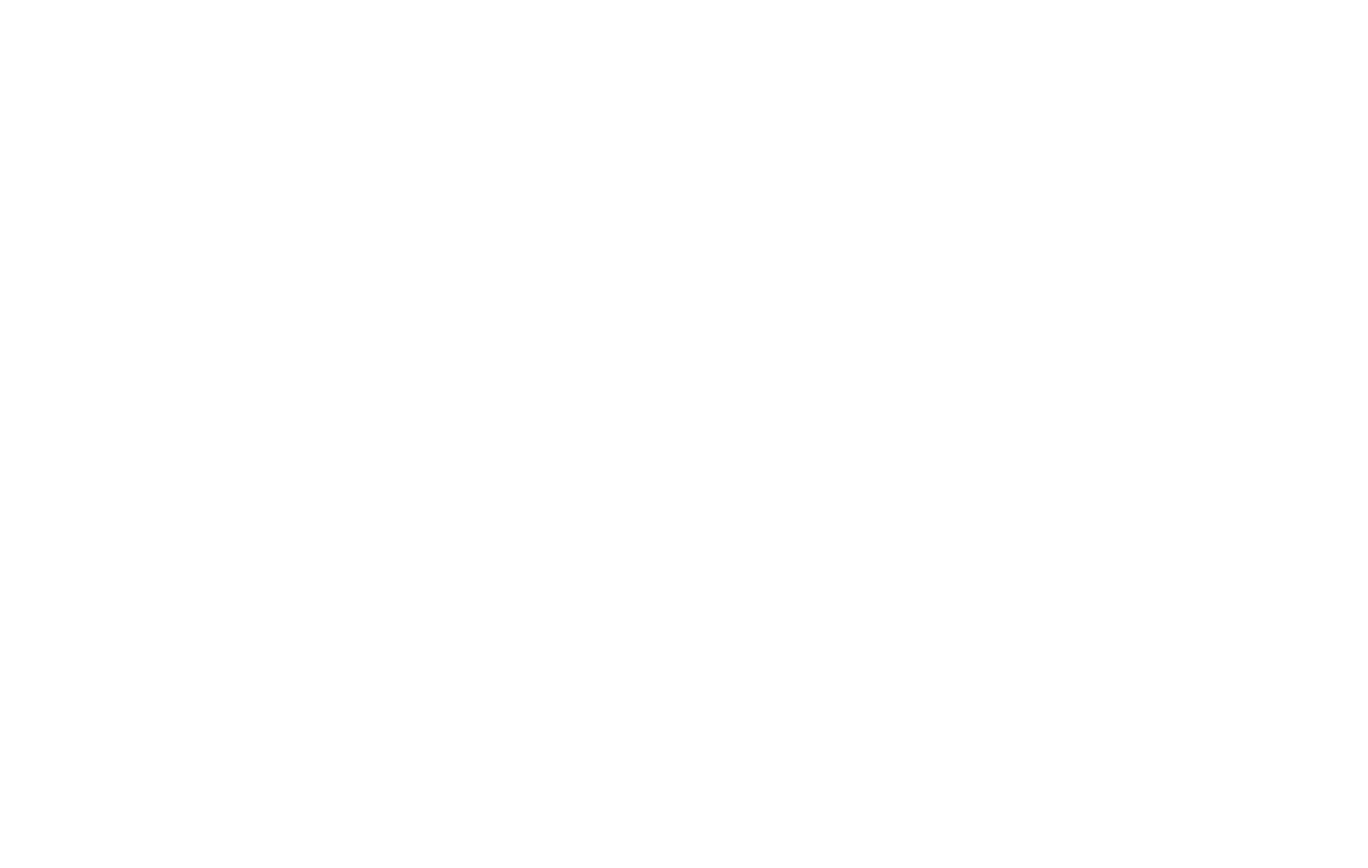
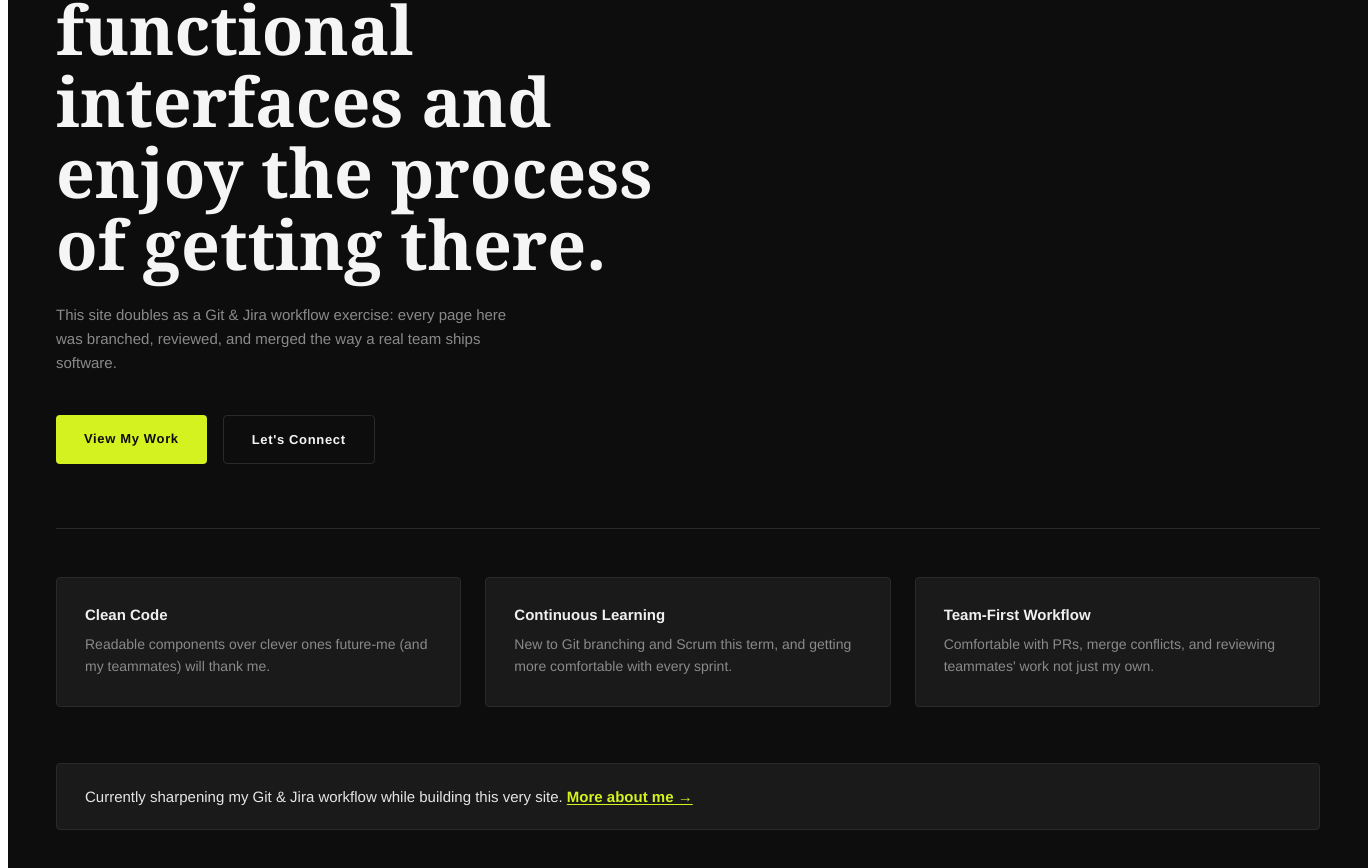
Before and after one commit to ra1phn/githappens_portfolio, a React (Vite) app: page / in a window 1280 px wide. Shown: the part 213-1081 px from the top of the page, 1368 px wide, since content can reach past the window. Before the commit the page ends 800 px from the top, so only its background shows below. Built offline with nearby package versions, Linux system fonts and the light colour scheme.

Commit message:
G5P-3: restyle Home page to match Contact page's dark theme

```diff
--- /dev/null
+++ b/src/pages/Home.css
@@ -0,0 +1,131 @@
+.home-page {
+  background-color: #0d0d0d;
+  color: #f5f5f5;
+  font-family: 'Helvetica Neue', Arial, sans-serif;
+  min-height: 100vh;
+  width: 100%;
+  padding: 56px 48px;
+}
+
+.home-kicker {
+  color: #c98a4b;
+  font-size: 13px;
+  letter-spacing: 0.12em;
+  text-transform: uppercase;
+  margin: 0 0 20px;
+  font-weight: 600;
+}
+
+.home-headline {
+  font-family: Georgia, 'Times New Roman', serif;
+  font-weight: 700;
+  font-size: 68px;
+  line-height: 1.05;
+  margin: 0 0 24px;
+  max-width: 16ch;
+  color: #f5f5f5;
+}
+
+.home-subtext {
+  color: #8a8a8a;
+  font-size: 15px;
+  line-height: 1.6;
+  max-width: 56ch;
+  margin: 0 0 40px;
+}
+
+.home-cta-row {
+  display: flex;
+  gap: 16px;
+  flex-wrap: wrap;
+  margin-bottom: 64px;
+}
+
+.home-cta {
+  display: inline-block;
+  padding: 16px 28px;
+  border-radius: 4px;
+  font-weight: 700;
+  font-size: 13px;
+  letter-spacing: 0.05em;
+  text-decoration: none;
+  transition: opacity 0.15s ease;
+}
+
+.home-cta:hover {
+  opacity: 0.9;
+}
+
+.home-cta-primary {
+  background-color: #d4f21f;
+  color: #0d0d0d;
+}
+
+.home-cta-secondary {
+  background-color: transparent;
+  color: #f5f5f5;
+  border: 1px solid #2a2a2a;
+}
+
+.home-highlights {
+  display: grid;
+  grid-template-columns: repeat(3, 1fr);
+  gap: 24px;
+  margin-bottom: 56px;
+  border-top: 1px solid #2a2a2a;
+  padding-top: 48px;
+}
+
+.home-highlight-card {
+  background-color: #1a1a1a;
+  border: 1px solid #2a2a2a;
+  border-radius: 4px;
+  padding: 28px;
+}
+
+.home-highlight-title {
+  font-size: 15px;
+  font-weight: 700;
+  color: #f0f0f0;
+  margin: 0 0 10px;
+}
+
+.home-highlight-desc {
+  font-size: 14px;
+  line-height: 1.6;
+  color: #8a8a8a;
+  margin: 0;
+}
+
+.home-currently {
+  background-color: #1a1a1a;
+  border: 1px solid #2a2a2a;
+  border-radius: 4px;
+  padding: 24px 28px;
+  color: #e5e5e5;
+  font-size: 15px;
+}
+
+.home-currently p {
+  margin: 0;
+}
+
+.home-currently-link {
+  color: #d4f21f;
+  font-weight: 700;
+  text-decoration: underline;
+  text-underline-offset: 2px;
+}
+
+@media (max-width: 768px) {
+  .home-headline {
+    font-size: 44px;
+    max-width: none;
+  }
+  .home-highlights {
+    grid-template-columns: 1fr;
+  }
+  .home-page {
+    padding: 32px 24px;
+  }
+}
--- a/src/pages/Home.jsx
+++ b/src/pages/Home.jsx
@@ -1,3 +1,61 @@
+import { Link } from "react-router-dom";
+import "./Home.css";
+
+const homeData = {
+  kicker: "Portfolio · Software Engineering Student",
+  headline: "I build clean, functional interfaces  and enjoy the process of getting there.",
+  subtext:
+    "This site doubles as a Git & Jira workflow exercise: every page here was branched, reviewed, and merged the way a real team ships software.",
+  highlights: [
+    {
+      title: "Clean Code",
+      description: "Readable components over clever ones future-me (and my teammates) will thank me.",
+    },
+    {
+      title: "Continuous Learning",
+      description: "New to Git branching and Scrum this term, and getting more comfortable with every sprint.",
+    },
+    {
+      title: "Team-First Workflow",
+      description: "Comfortable with PRs, merge conflicts, and reviewing teammates' work  not just my own.",
+    },
+  ],
+  currently: "Currently sharpening my Git & Jira workflow while building this very site.",
+};
+
 export default function Home() {
-  return <h1>Welcome to My Personal Portfolio</h1>
+  const { kicker, headline, subtext, highlights, currently } = homeData;
+  return (
+    <div className="home-page">
+      <section className="home-hero">
+        <p className="home-kicker">{kicker}</p>
+        <h1 className="home-headline">{headline}</h1>
+        <p className="home-subtext">{subtext}</p>
+        <div className="home-cta-row">
+          <Link to="/projects" className="home-cta home-cta-primary">
+            View My Work
+          </Link>
+          <Link to="/contact" className="home-cta home-cta-secondary">
+            Let's Connect
+          </Link>
+        </div>
+      </section>
+      <section className="home-highlights">
+        {highlights.map((item) => (
+          <div className="home-highlight-card" key={item.title}>
+            <h3 className="home-highlight-title">{item.title}</h3>
+            <p className="home-highlight-desc">{item.description}</p>
+          </div>
+        ))}
+      </section>
+      <section className="home-currently">
+        <p>
+          {currently}{" "}
+          <Link to="/about" className="home-currently-link">
+            More about me →
+          </Link>
+        </p>
+      </section>
+    </div>
+  );
 }
```
